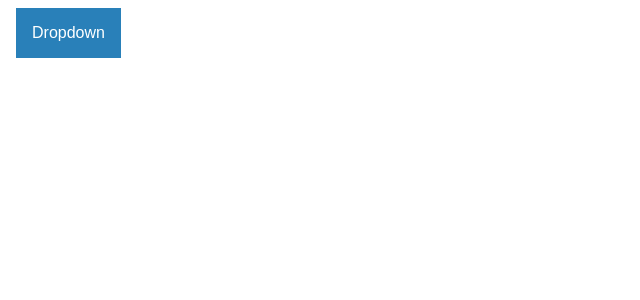
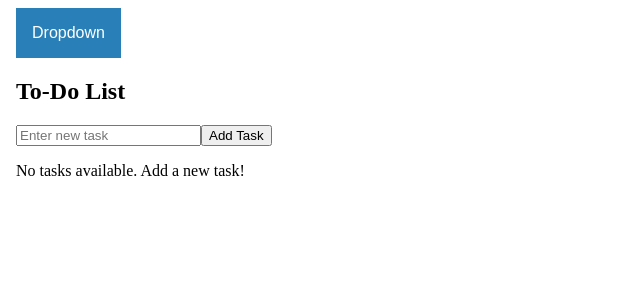
Before and after one commit to artodeschini/AngularSamples, an Angular app: page /to-do-list in a window 1280 px wide. Before the commit this address led to /. Shown: the top 300 px of the page, without its empty margins (0-640 px from the left). Built offline with nearby package versions, Linux system fonts and the light colour scheme.

Commit message:
add todo list

```diff
--- a/src/app/app.html
+++ b/src/app/app.html
@@ -13,7 +13,7 @@
         <div class="dropdown-content">
             <a routerLink="card-profile">Card Profile</a>
             <a routerLink="count">Counter</a>
-            <a href="#">Link 3</a>
+            <a routerLink="to-do-list">To do list</a>
         </div>
     </div>
     <router-outlet></router-outlet>
--- a/src/app/app.routes.ts
+++ b/src/app/app.routes.ts
@@ -1,10 +1,12 @@
 import { Routes } from '@angular/router';
 import { ProfileCard } from './compponents/profile-card/profile-card';
 import { Counter } from './compponents/counter/counter';
+import { TodoList } from './compponents/todo-list/todo-list';
 
 export const routes: Routes = [
 
     { path: 'card-profile', component: ProfileCard },
     { path: 'count', component: Counter },
+    { path: 'to-do-list', component: TodoList }
 
 ];
--- /dev/null
+++ b/src/app/compponents/todo-list/todo-list.html
@@ -0,0 +1,21 @@
+<div class="todo-container">
+  <h2>To-Do List</h2>
+
+  <input
+    type="text"
+    [(ngModel)]="newTask"
+    placeholder="Enter new task"
+    (keyup.enter)="addTask()"
+  />
+
+  <button (click)="addTask()">Add Task</button>
+
+  <p *ngIf="tasks.length === 0">No tasks available. Add a new task!</p>
+
+  <ul>
+    <li *ngFor="let task of tasks; let i = index">
+      {{ task }}
+      <button (click)="removeTask(i)">Remove</button>
+    </li>
+  </ul>
+</div>
--- /dev/null
+++ b/src/app/compponents/todo-list/todo-list.ts
@@ -0,0 +1,30 @@
+import { CommonModule } from '@angular/common';
+import { Component } from '@angular/core';
+import { FormsModule } from '@angular/forms';
+
+@Component({
+  selector: 'app-todo-list',
+  imports: [CommonModule, FormsModule],
+  templateUrl: './todo-list.html',
+  styleUrl: './todo-list.scss'
+})
+export class TodoList {
+
+  tasks: string[] = [];
+  newTask: string = '';
+
+  addTask() {
+    if (!this.newTask.trim()) {
+      this.newTask = '';
+      return;
+    }
+
+    this.tasks.push(this.newTask);
+    this.newTask = '';
+  }
+
+  removeTask(index: number) {
+    this.tasks.splice(index, 1);
+  }
+
+}
```
Also changed, not shown: src/app/compponents/todo-list/todo-list.scss (added).
